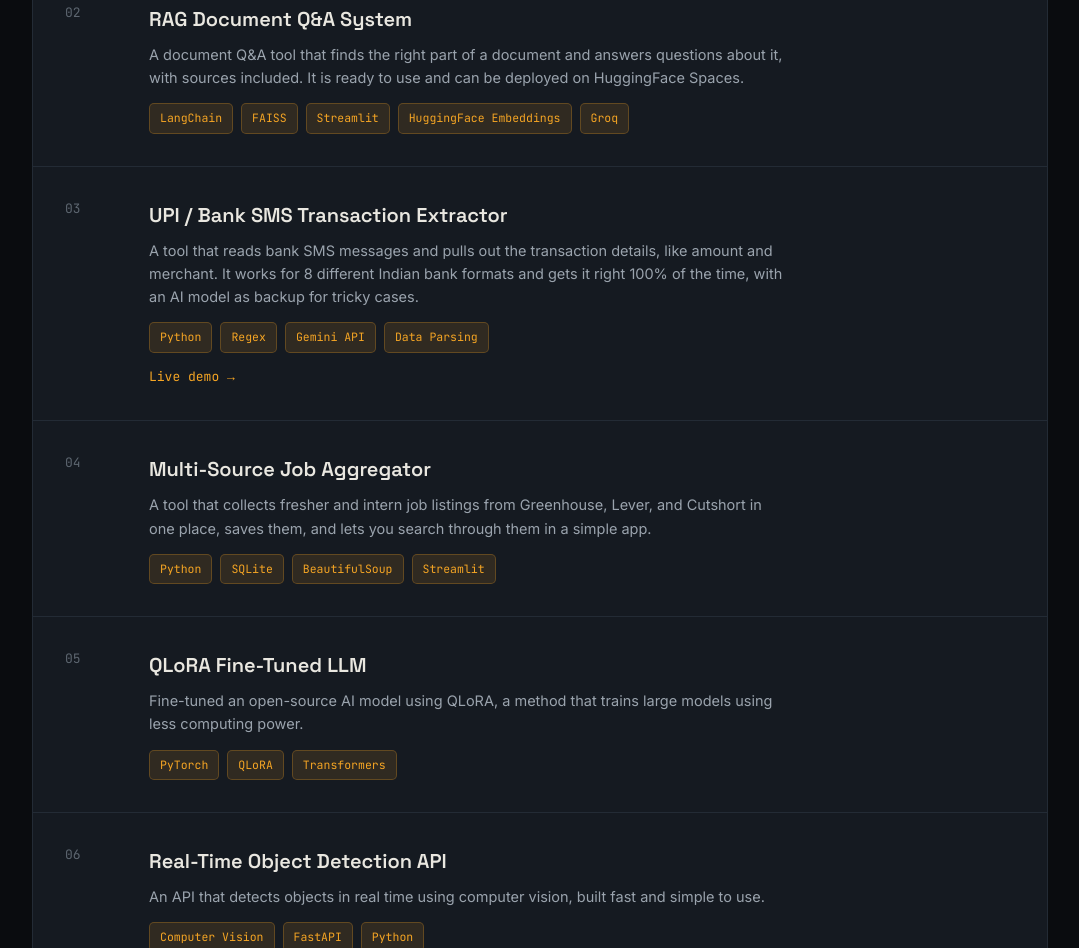
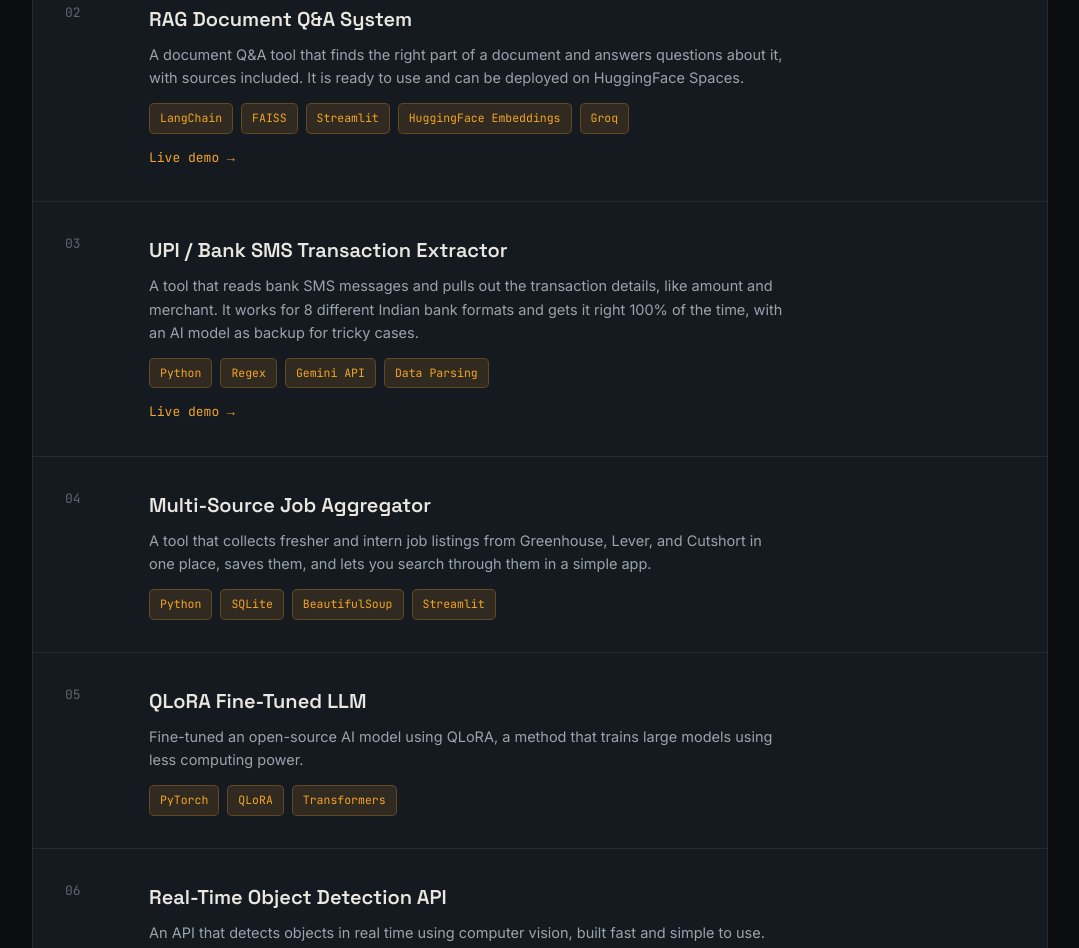
Before and after one commit to vaissss-sh/portfolio, a plain HTML site: page index.html in a window 1280 px wide. Shown: the part 2144-3092 px from the top of the page, without its empty margins (100-1179 px from the left). Drawn offline with Linux system fonts and the light colour scheme.

Commit message:
Update index.html

```diff
--- a/index.html
+++ b/index.html
@@ -322,6 +322,7 @@
           <div class="tag-row">
             <span class="tag">LangChain</span><span class="tag">FAISS</span><span class="tag">Streamlit</span><span class="tag">HuggingFace Embeddings</span><span class="tag">Groq</span>
           </div>
+          <a href="https://huggingface.co/spaces/PromptMechanic/ask-your-docs" class="project-link" target="_blank">Live demo →</a>
         </div>
       </div>
 
```
